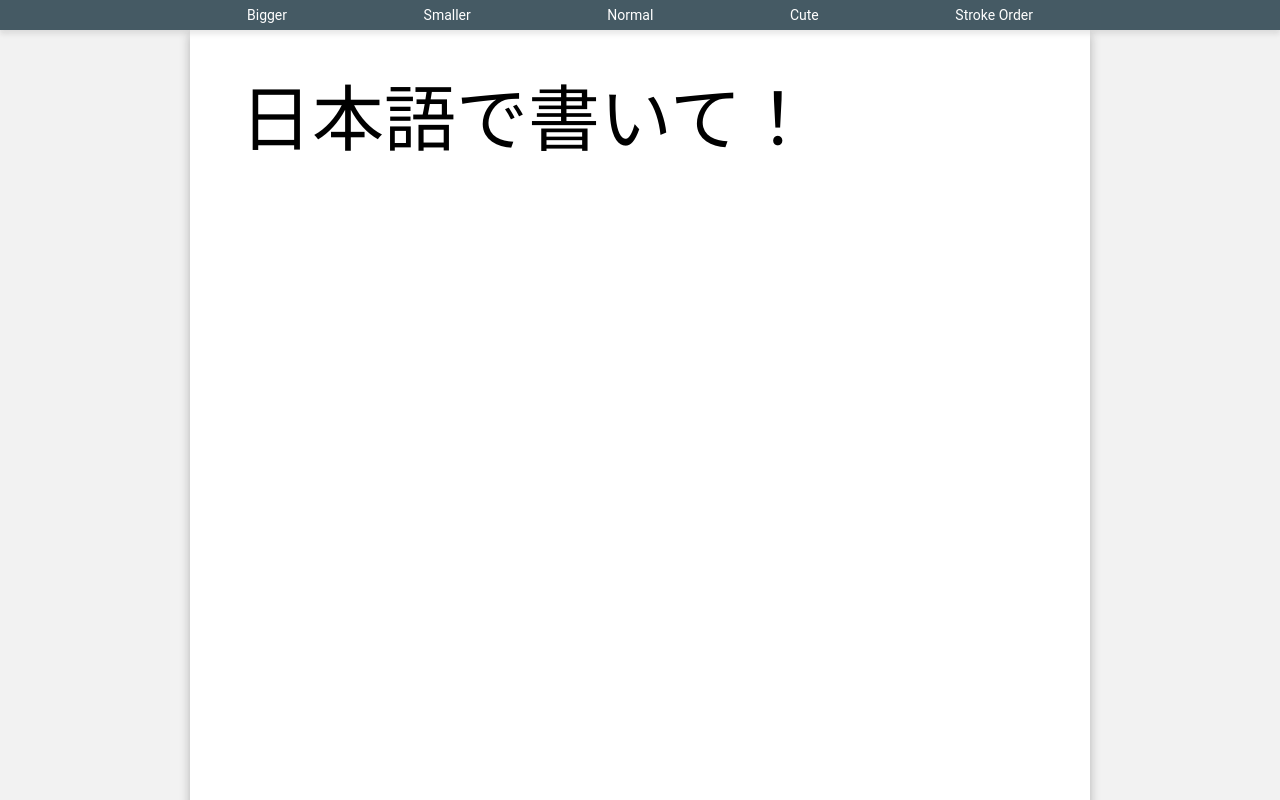
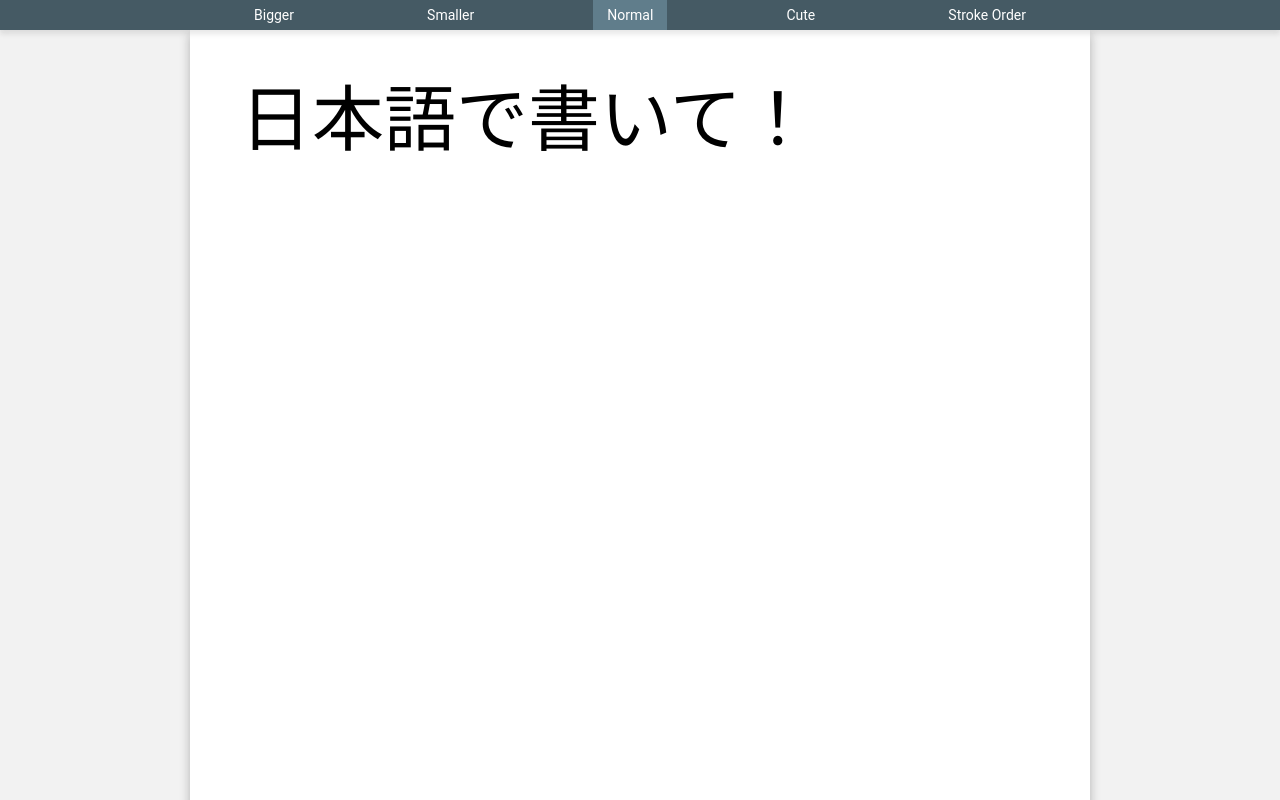
Before and after one commit to MichaelCharles/japanese-handwriting, a plain HTML site: page index.html in a window 1280 px wide. Shown: the top 800 px of the page. Drawn offline with nearby package versions, Linux system fonts and the light colour scheme; no server answers; a small style sheet from the web is missing.

Commit message:
added animations on changes

```diff
--- a/css/style.css
+++ b/css/style.css
@@ -12,6 +12,7 @@ body {
     background-color: transparent;
     padding: 0;
     margin: 0;
+    transition: all 400ms;
 }
 
 .text-container {
@@ -44,11 +45,12 @@ nav {
 }
 
 .button {
-    padding: 0.5em;
+    padding: 0.5em 1em;
     font-size: 14px;
     font-weight: 400;
     cursor: pointer;
     font-family: Roboto, Tahoma, Arial, sans-serif;
+    transition: background 800ms;
 }
 
 @media (max-width: 500px) {
@@ -71,3 +73,7 @@ p.stroke {
 .palette {
     opacity: 0;
 }
+
+.selected-button {
+    background: #607D8B;
+}
--- a/index.html
+++ b/index.html
@@ -45,13 +45,13 @@
             <div class="button smaller">
                 Smaller
             </div>
-            <div class="button normal">
+            <div class="button font-button normal selected-button">
                 Normal
             </div>
-            <div class="button cute">
+            <div class="button font-button cute">
                 Cute
             </div>
-            <div class="button stroke">
+            <div class="button font-button stroke">
                 Stroke Order
             </div>
 
--- a/js/index.js
+++ b/js/index.js
@@ -30,4 +30,9 @@ $("document").ready(function() {
         $(".input-area").css("font-family", '"ヒラギノ角ゴ Pro W3", "Hiragino Kaku Gothic Pro", Osaka, "メイリオ", Meiryo, "ＭＳ Ｐゴシック", "MS PGothic", "Roboto", sans-serif');
 
     })
+
+    $(".font-button").click(function(){
+        $(".button").removeClass("selected-button");
+        $(this).addClass("selected-button");
+    });
 });
```
